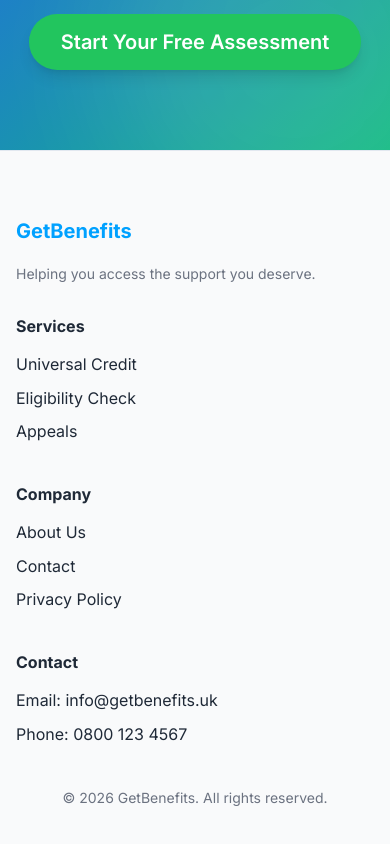
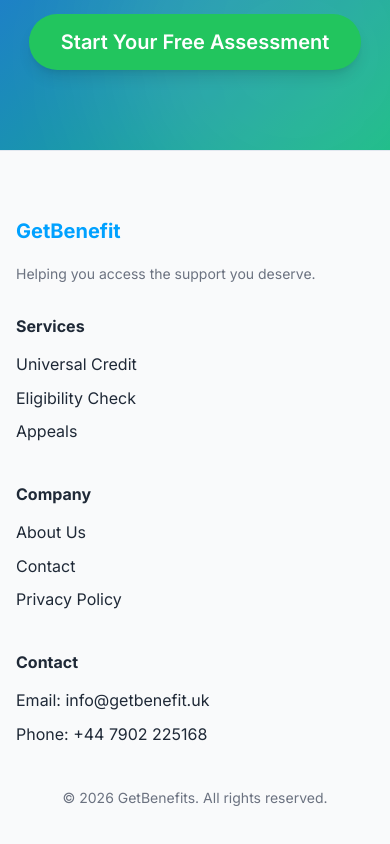
Before and after one commit to korn2222/GetBenefits, a React (Vite) app: page / in a window 390 px wide. Shown: the part 6190-7034 px from the top of the page. Built offline with nearby package versions, Linux system fonts and the light colour scheme.

Commit message:
Update phone number to +44 7902 225168

```diff
--- a/src/components/Footer.tsx
+++ b/src/components/Footer.tsx
@@ -8,7 +8,7 @@ const Footer = () => {
             <div className="container">
                 <div className="grid grid-cols-1 md:grid-cols-4 gap-8 mb-8">
                     <div className="footer-brand">
-                        <div className="font-bold text-xl text-primary mb-4">GetBenefits</div>
+                        <div className="font-bold text-xl text-primary mb-4">GetBenefit</div>
                         <p className="text-muted text-sm">{t('footer.tagline')}</p>
                     </div>
 
@@ -33,8 +33,8 @@ const Footer = () => {
                     <div>
                         <h4 className="font-bold mb-4">{t('footer.contactTitle')}</h4>
                         <ul className="footer-links">
-                            <li>Email: info@getbenefits.uk</li>
-                            <li>Phone: 0800 123 4567</li>
+                            <li>Email: info@getbenefit.uk</li>
+                            <li>Phone: +44 7902 225168</li>
                         </ul>
                     </div>
                 </div>
```
